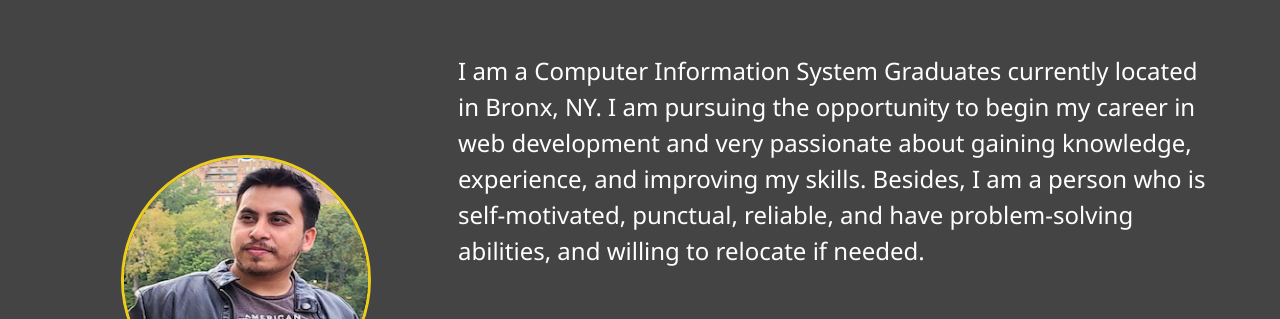
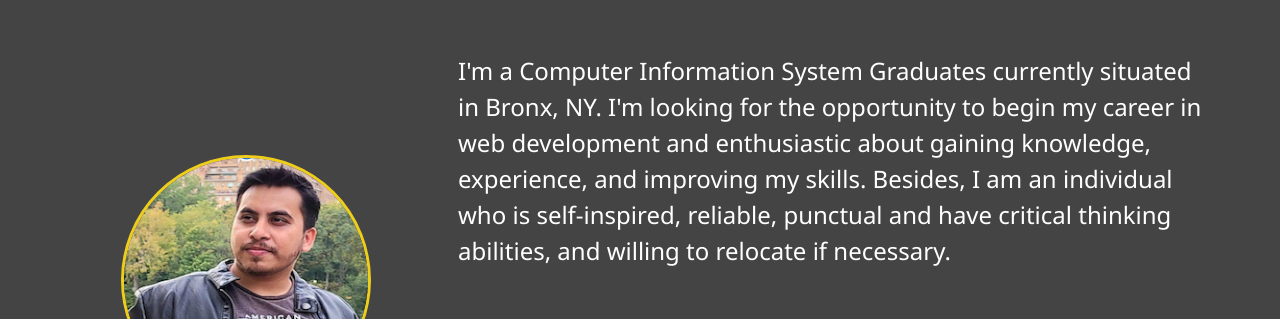
Before and after one commit to Istiak92/Portfolio-website, a website: page dist/about.html in a window 1280 px wide. Shown: the part 253-572 px from the top of the page. Drawn offline with Linux system fonts and the light colour scheme.

Commit message:
first commit

```diff
--- a/dist/about.html
+++ b/dist/about.html
@@ -45,12 +45,7 @@
         <img src="img/portrait.jpg" alt="Istiak ahmed" class="bio-image" />
         <div class="bio">
           <p>
-            I am a Computer Information System Graduates currently located in
-            Bronx, NY. I am pursuing the opportunity to begin my career in web
-            development and very passionate about gaining knowledge, experience,
-            and improving my skills. Besides, I am a person who is self-motivated,
-            punctual, reliable, and have problem-solving abilities, and willing
-            to relocate if needed.
+            I'm a Computer Information System Graduates currently situated in Bronx, NY. I'm looking for the opportunity to begin my career in web development and enthusiastic about gaining knowledge, experience, and improving my skills. Besides, I am an individual who is self-inspired, reliable, punctual and have critical thinking abilities, and willing to relocate if necessary.
           </p>
         </br>
           <div>
```
Also changed, not shown: dist/img/projects/project4.jpg, dist/img/projects/project5.jpg, 2 other files.
